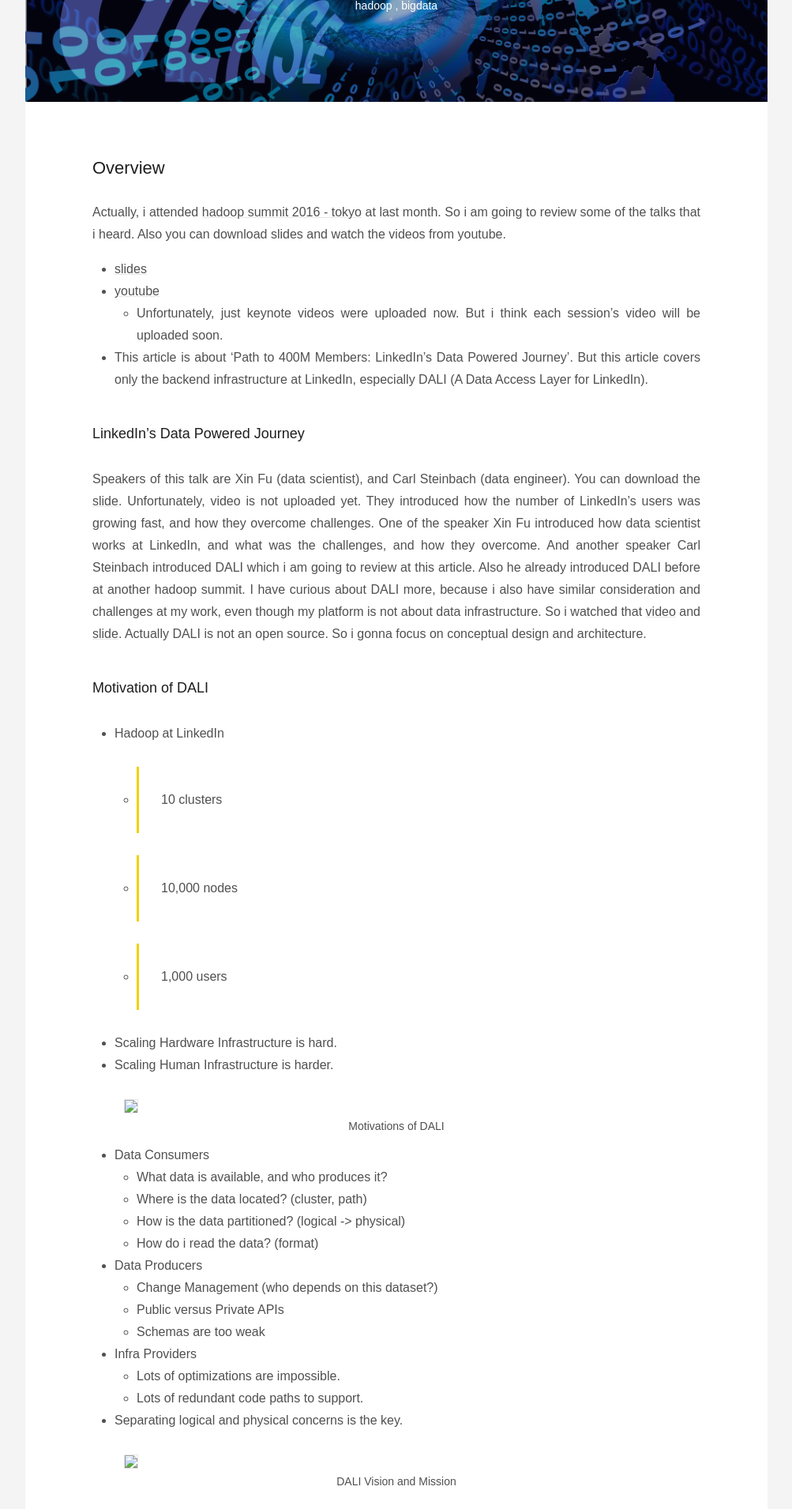
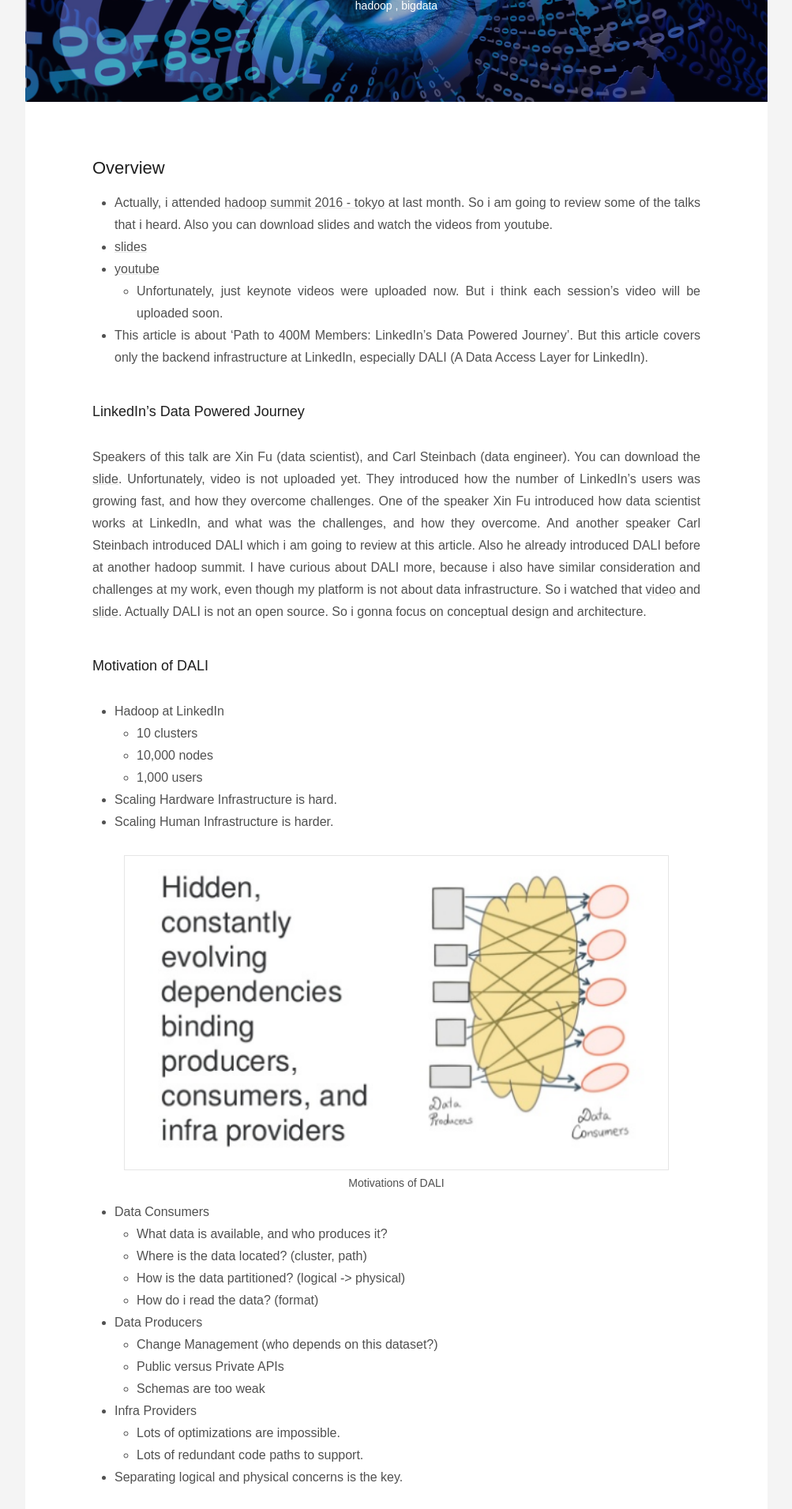
Before and after one commit to kymr/kymr.github.io, a Jekyll site: the page built from _posts/2016-11-11-hadoop-summit-2016-DALI-summary.md, in a window 1280 px wide. Shown: the part 315-2226 px from the top of the page at 79% size, without its empty margins (138-1141 px from the left). Built offline with Jekyll 4.4.1, drawn with Linux system fonts in a browser that asks for light colours; some web fonts are replaced; comment, search, counter and statistics services are not loaded.

Commit message:
Update 2016-11-11-hadoop-summit-2016-DALI-summary.md

```diff
--- a/_posts/2016-11-11-hadoop-summit-2016-DALI-summary.md
+++ b/_posts/2016-11-11-hadoop-summit-2016-DALI-summary.md
@@ -7,7 +7,7 @@ tags: [hadoop,bigdata]
 ---
 ## Overview
 
-Actually, i attended [hadoop summit 2016 - tokyo](http://hadoopsummit.org/tokyo/) at last month. So i am going to review some of the talks that i heard. Also you can download slides and watch the videos from youtube.
+- Actually, i attended [hadoop summit 2016 - tokyo](http://hadoopsummit.org/tokyo/) at last month. So i am going to review some of the talks that i heard. Also you can download slides and watch the videos from youtube.
 - [slides](http://hadoopsummit.org/tokyo/agenda/)
 - [youtube](https://www.youtube.com/channel/UCAPa-K_rhylDZAUHVxqqsRA)
   - Unfortunately, just keynote videos were uploaded now. But i think each session's video will be uploaded soon.
@@ -22,13 +22,13 @@ Also he already introduced DALI before at another hadoop summit. I have curious
 ### Motivation of DALI
 
 - Hadoop at LinkedIn
-  - > 10 clusters
-  - > 10,000 nodes
-  - > 1,000 users
+  - 10 clusters
+  - 10,000 nodes
+  - 1,000 users
 - Scaling Hardware Infrastructure is hard.
 - Scaling Human Infrastructure is harder.
 
-![Motivations of DALI](../files/hadoop-summit/dali/motivation_dali.png)
+![Motivations of DALI](/files/hadoop-summit/dali/motivation_dali.png)
 
 - Data Consumers
   - What data is available, and who produces it?
@@ -44,7 +44,7 @@ Also he already introduced DALI before at another hadoop summit. I have curious
   - Lots of redundant code paths to support.
 - Separating logical and physical concerns is the key.
 
-![DALI Vision and Mission](../files/hadoop-summit/dali/dali_vision.png)
+![DALI Vision and Mission](/files/hadoop-summit/dali/dali_vision.png)
 
 
 ### Dataset API
@@ -73,7 +73,7 @@ Also he already introduced DALI before at another hadoop summit. I have curious
 
 ### DALI View
 
-![DALI View](../files/hadoop-summit/dali/dali_view.png)
+![DALI View](/files/hadoop-summit/dali/dali_view.png)
 
 - Most traditional database's view is materialized.
 - Hive view is virtual. When you select from view, behind the scene hive is rewriting view queries.
@@ -108,7 +108,7 @@ Also he already introduced DALI before at another hadoop summit. I have curious
 
 ### DALI Implementation Details
 
-![DALI Implementation Details](../files/hadoop-summit/dali/dali_implementation.png)
+![DALI Implementation Details](/files/hadoop-summit/dali/dali_implementation.png)
 
 ### Why DALI?
 
```
